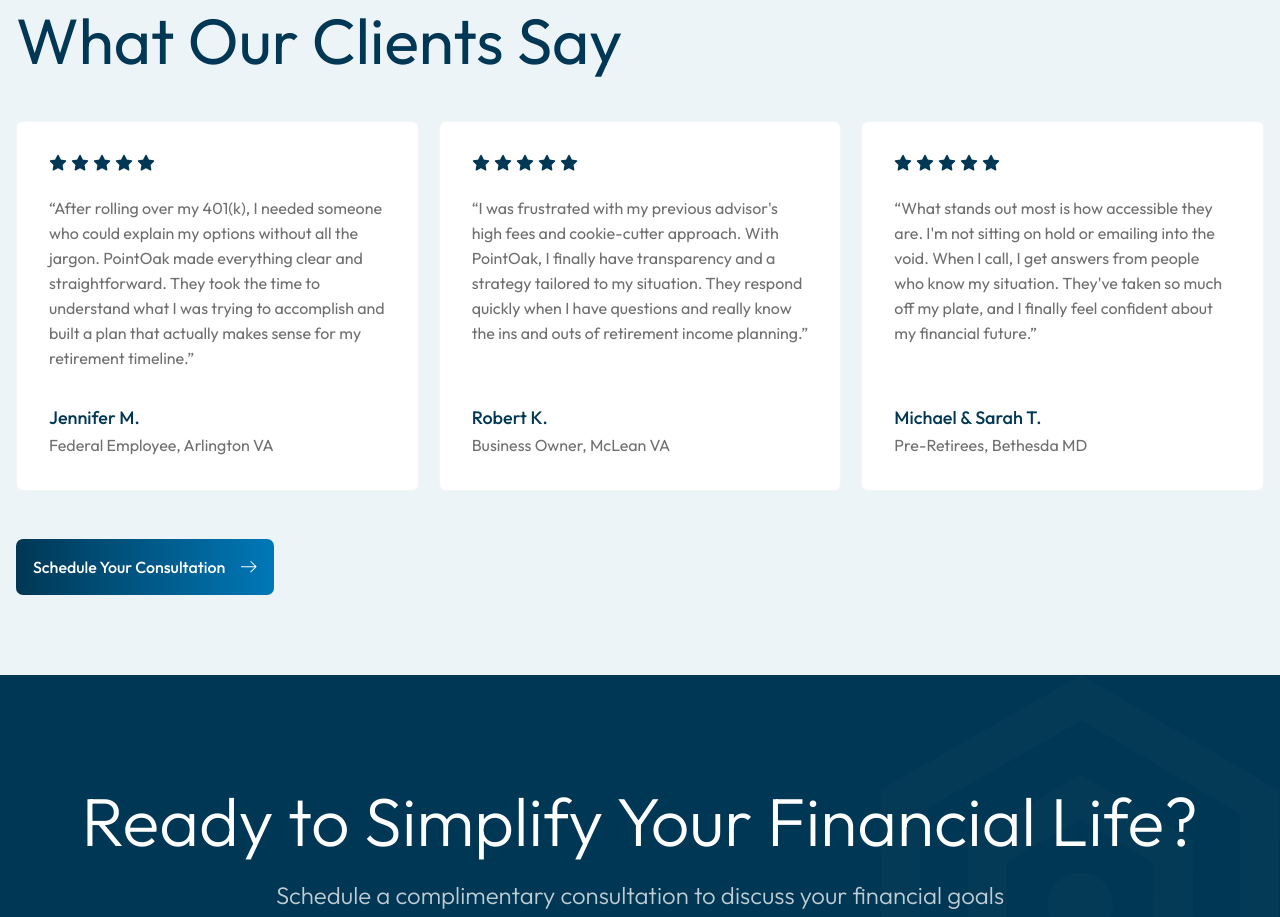
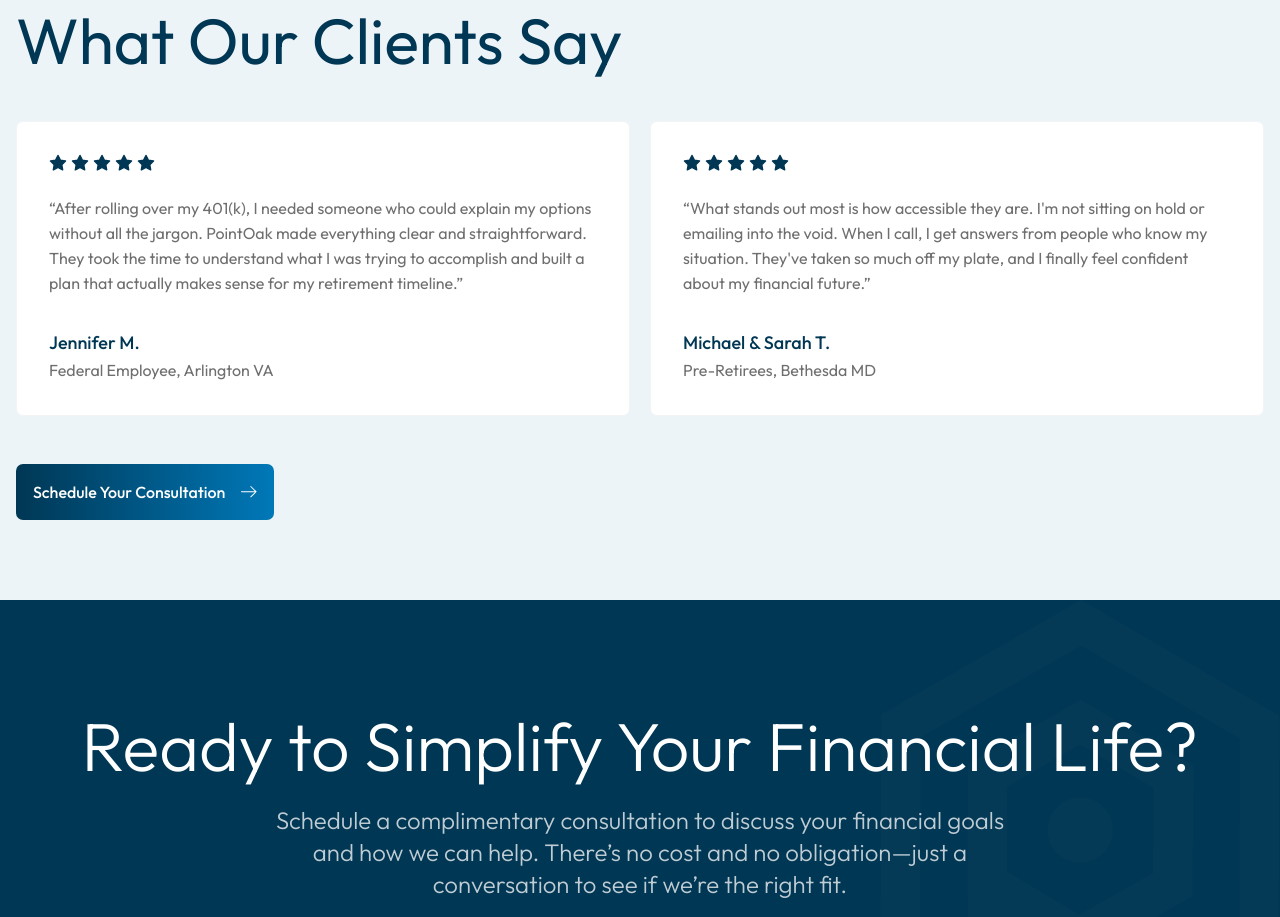
Before and after one commit to stephen588/pointoak, a Next.js app: page / in a window 1280 px wide. Shown: the part 8420-9337 px from the top of the page. Built offline with nearby package versions, Linux system fonts and the light colour scheme.

Commit message:
Testimonials: remove Robert K. review, switch desktop grid to 2 columns

```diff
--- a/components/Testimonials.tsx
+++ b/components/Testimonials.tsx
@@ -8,12 +8,6 @@ const testimonials = [
       "After rolling over my 401(k), I needed someone who could explain my options without all the jargon. PointOak made everything clear and straightforward. They took the time to understand what I was trying to accomplish and built a plan that actually makes sense for my retirement timeline.",
     name: "Jennifer M.",
     role: "Federal Employee, Arlington VA",
-  },
-  {
-    quote:
-      "I was frustrated with my previous advisor's high fees and cookie-cutter approach. With PointOak, I finally have transparency and a strategy tailored to my situation. They respond quickly when I have questions and really know the ins and outs of retirement income planning.",
-    name: "Robert K.",
-    role: "Business Owner, McLean VA",
   },
   {
     quote:
@@ -114,7 +108,7 @@ export default function Testimonials() {
           }
         `}</style>
 
-        <div className="lg:grid lg:grid-cols-3 lg:gap-5 hidden">
+        <div className="lg:grid lg:grid-cols-2 lg:gap-5 hidden">
           {testimonials.map((t, i) => (
             <TestimonialCard key={i} {...t} />
           ))}
```
